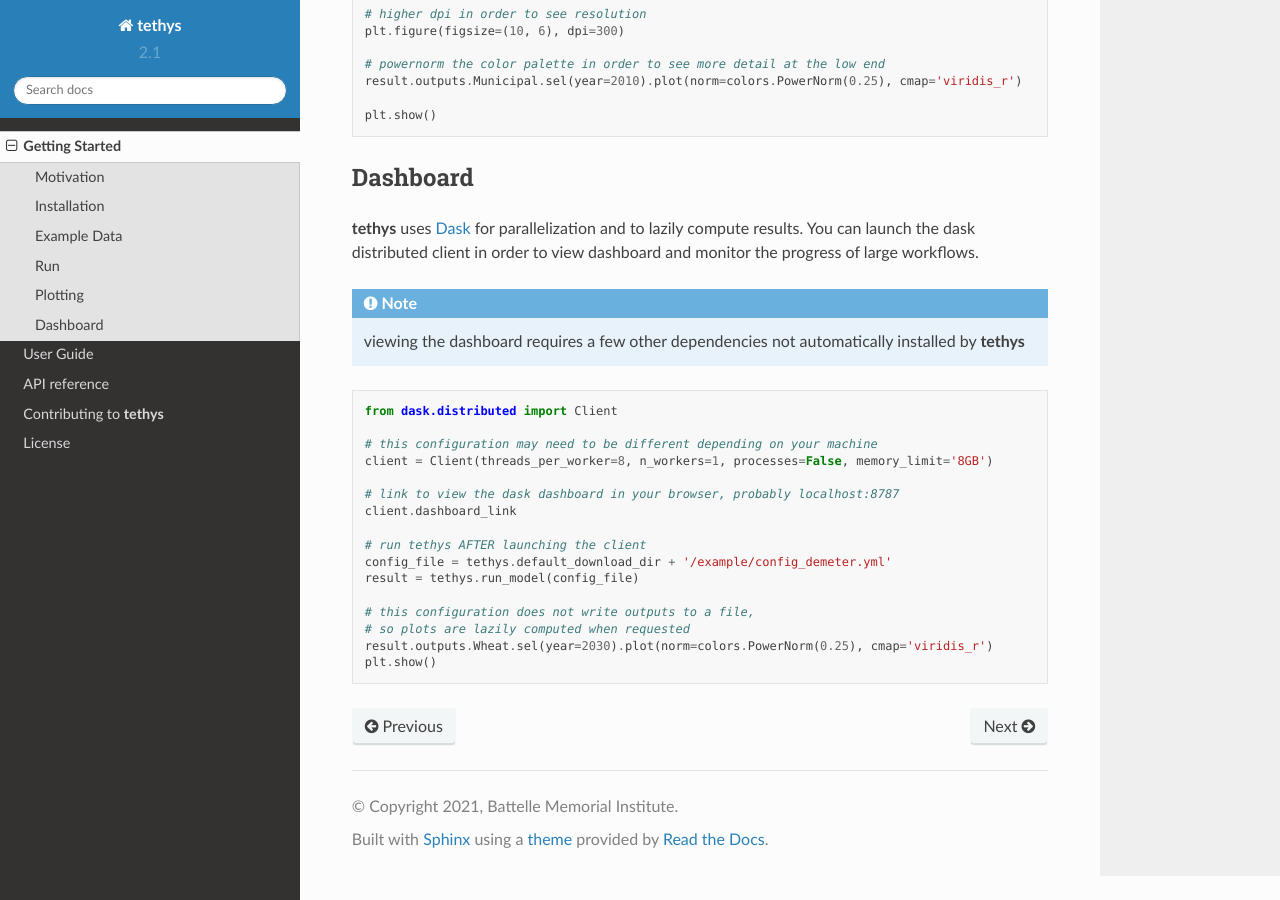
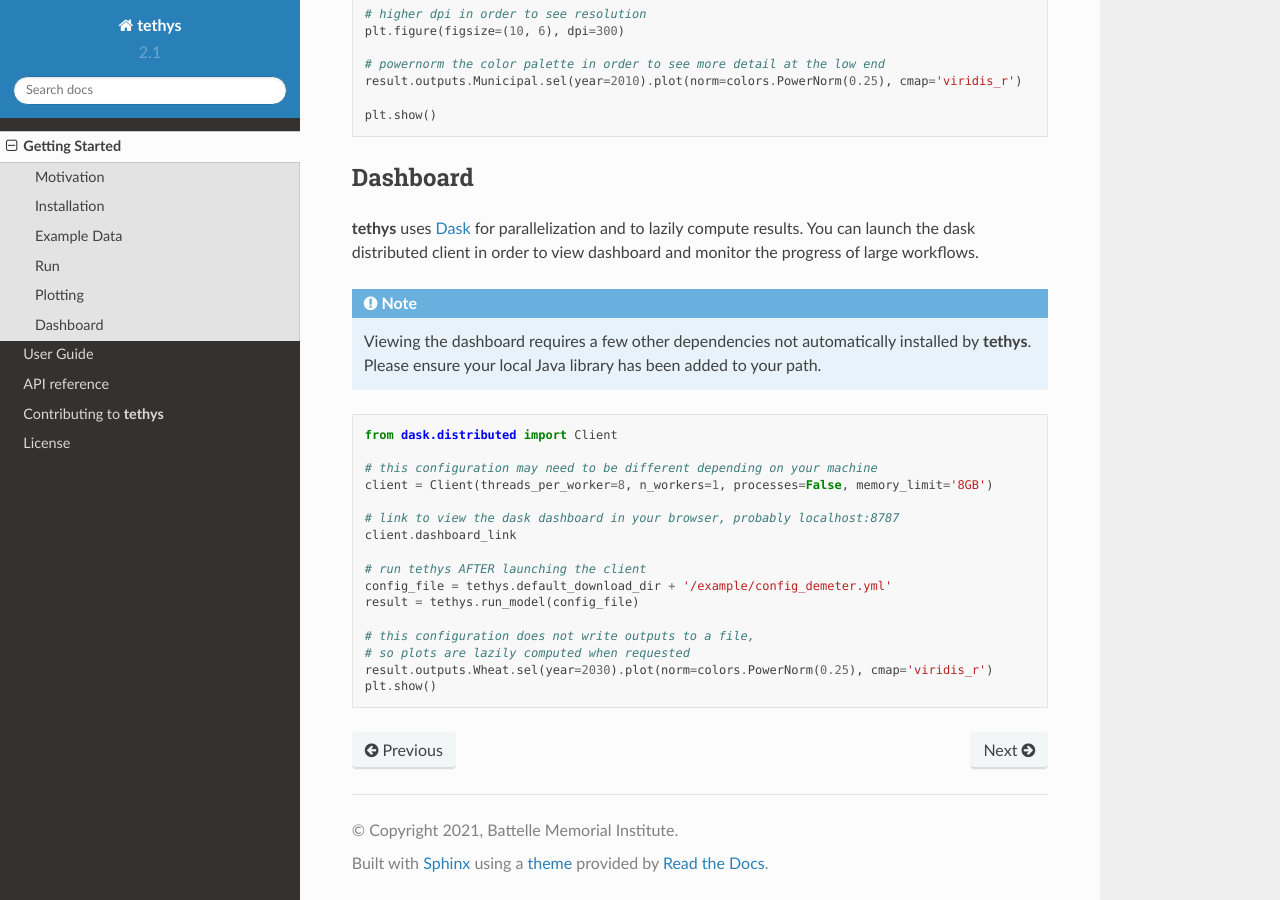
Before and after one commit to JGCRI/tethys, a Sphinx documentation site: the page built from docs/source/getting_started.rst, in a window 1280 px wide and 900 px high, scrolled down 1818 px. Built offline with Sphinx 7.4.7 and the Read the Docs theme 2.0.0, drawn with Linux system fonts in a browser that asks for light colours; formulas are drawn with MathJax 3; pages that are not in the unit, such as notebooks, are missing from menus.

Commit message:
note on java for dashboard

```diff
--- a/docs/source/conf.py
+++ b/docs/source/conf.py
@@ -15,6 +15,9 @@ import sys
 
 import sphinx_rtd_theme
 
+import tethys
+version = str(tethys.__version__)
+
 
 sys.path.insert(0, os.path.abspath('../../'))
 
@@ -26,7 +29,7 @@ copyright = '2021, Battelle Memorial Institute'
 author = 'Chris R. Vernon'
 
 # The full version, including alpha/beta/rc tags
-release = '2.0.0'
+release = version
 
 
 # -- General configuration ---------------------------------------------------
@@ -79,9 +82,6 @@ html_css_files = [
     "css/getting_started.css",
 ]
 
-import tethys
-version = str(tethys.__version__)
-
 
 # -- Extension configuration -------------------------------------------------
 # panels_add_bootstrap_css = False
--- a/docs/source/getting_started.rst
+++ b/docs/source/getting_started.rst
@@ -79,7 +79,7 @@ Dashboard
 ---------
 **tethys** uses `Dask <https://docs.dask.org/en/stable/>`_ for parallelization and to lazily compute results. You can launch the dask distributed client in order to view dashboard and monitor the progress of large workflows.
 
-.. note:: viewing the dashboard requires a few other dependencies not automatically installed by **tethys**
+.. note:: Viewing the dashboard requires a few other dependencies not automatically installed by **tethys**.  Please ensure your local Java library has been added to your path.
 
 .. code-block:: python
 
--- a/setup.py
+++ b/setup.py
@@ -17,7 +17,7 @@ def get_requirements():
 version = re.search(r"__version__ = ['\"]([^'\"]*)['\"]", open('tethys/__init__.py').read(), re.M).group(1)
 
 setup(
-    name='tethys',
+    name='tethys-downscaling',
     version=version,
     description='Spatial and Temporal Downscaling of Global Water Demands',
     url='https://github.com/JGCRI/tethys',
@@ -51,7 +51,7 @@ setup(
             'sphinx-panels~=0.6.0',
             'sphinx-rtd-theme~=0.5.2',
             'sphinx-mathjax-offline~=0.0.1',
-            'twine~=3.4.1',
+            'twine>=3.4.1',
             'click-default-group>=1.2.4',
         ]
     }
```
Also changed, not shown: 1 other file.
